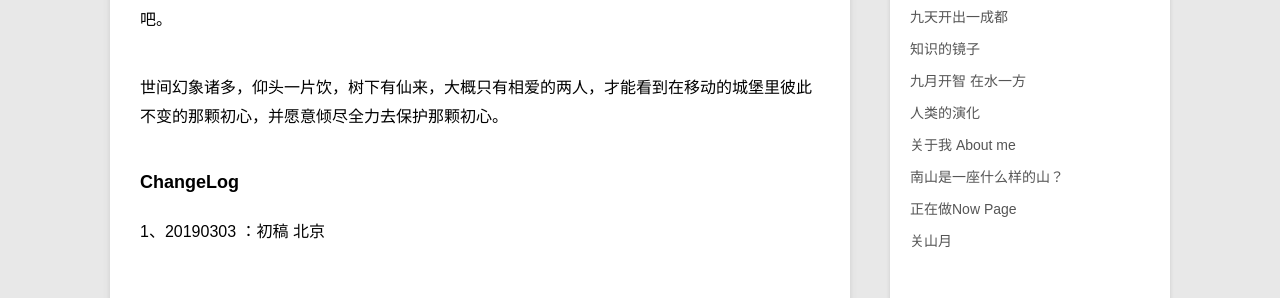
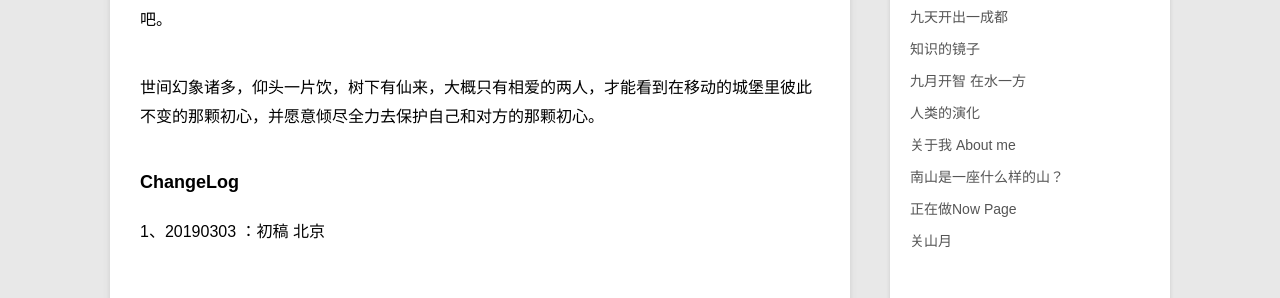
Before and after one commit to violettianjie/violettianjie.github.io, a Jekyll site: the page built from _posts/blog/2019-03-03-tea158.md, in a window 1280 px wide. Shown: the part 928-1226 px from the top of the page. Built offline with Jekyll 4.4.1, drawn with Linux system fonts in a browser that asks for light colours.

Commit message:
Update 2019-03-03-tea158.md

```diff
--- a/_posts/blog/2019-03-03-tea158.md
+++ b/_posts/blog/2019-03-03-tea158.md
@@ -20,7 +20,7 @@ category: blog
 换位思考，多少女子能够如苏菲一般坦然面对自己一觉醒来看到镜子里老婆婆般的容貌呢？只有当自己能够接受自己最坏的一面，才能接受爱的人最坏的一面。
 而所谓爱情，总是发生在两个可以真实面对自己和对方的人之间。当哈尔告诉了苏菲他的胆小，他的害怕，而苏菲也接纳了他的胆小，他的害怕时才是两人真正的爱的火花交互的那一刻吧。
 
-世间幻象诸多，仰头一片饮，树下有仙来，大概只有相爱的两人，才能看到在移动的城堡里彼此不变的那颗初心，并愿意倾尽全力去保护那颗初心。
+世间幻象诸多，仰头一片饮，树下有仙来，大概只有相爱的两人，才能看到在移动的城堡里彼此不变的那颗初心，并愿意倾尽全力去保护自己和对方的那颗初心。
 
 
 ### ChangeLog
```
